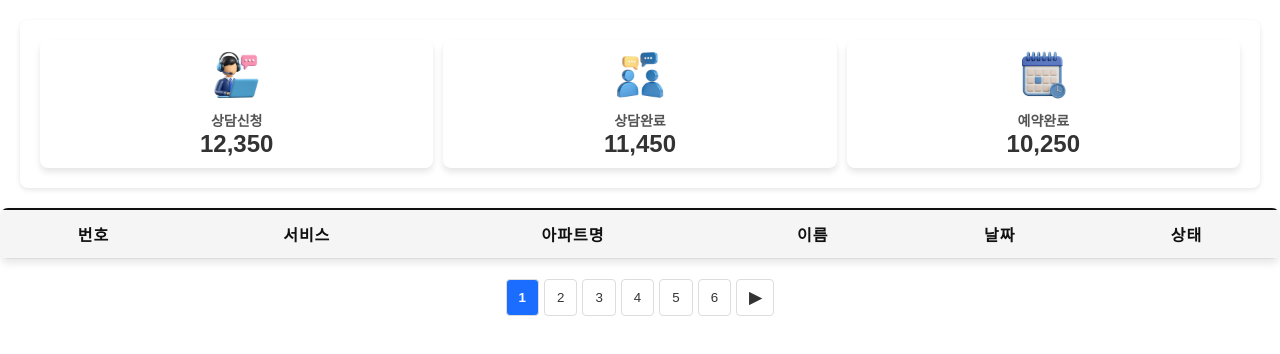
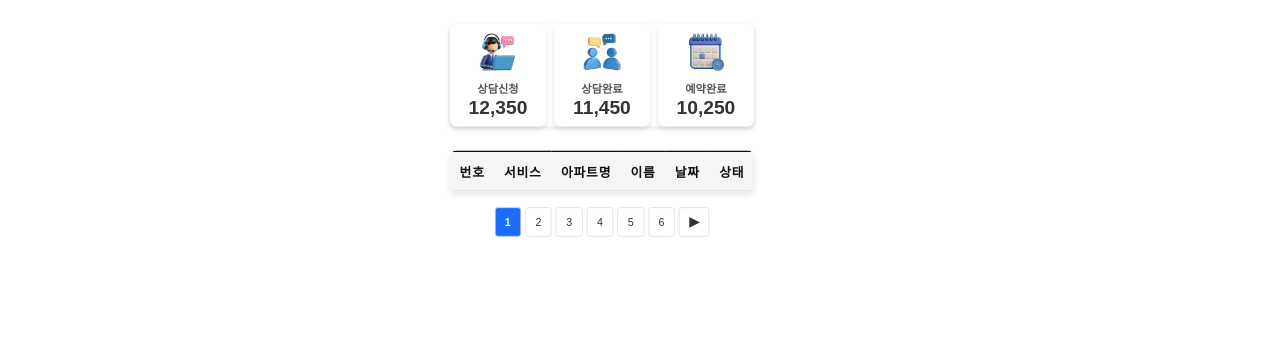
Before and after one commit to dokyoung-An/habangform, a website: page public/customer-m.html in a window 1280 px wide. Drawn offline with Linux system fonts and the light colour scheme; no server answers.

Commit message:
수정16

```diff
--- a/public/customer-m.html
+++ b/public/customer-m.html
@@ -6,18 +6,6 @@
     <title>고객 게시판</title>
     <link rel="stylesheet" href="style.css">
     <style>
-        body {
-            font-family: Arial, sans-serif;
-            margin: 0;
-            padding: 0;
-            background-color: #fff;
-        }
-
-        h1 {
-            text-align: center;
-            color: #007bff;
-            margin-bottom: 20px;
-        }
 
         table {
             width: 100%;
@@ -75,8 +63,8 @@
             display: flex;
             justify-content: space-between;
             max-width: 1200px;
-            margin: 20px auto;
-            padding: 20px;
+            margin: 30px auto;
+            padding: 0px;
             background-color: #f9f9f9;
             border-radius: 8px;
             box-shadow: 0 2px 5px rgba(0, 0, 0, 0.1);
@@ -106,7 +94,7 @@
     </style>
 </head>
 <body>
-
+<div style="transform: scale(0.8); transform-origin: top left; display: flex; flex-direction: column; align-items: center; ">
     <!-- 통계 영역 -->
     <div class="stats" style="background-color: #fff;">
         <div class="stat-item">
@@ -145,7 +133,7 @@
 
     <!-- 페이지 네이션 -->
     <div id="pagination" class="pagination"></div>
-
+</div>
     <script>
         let currentPage = 1;
 
```
